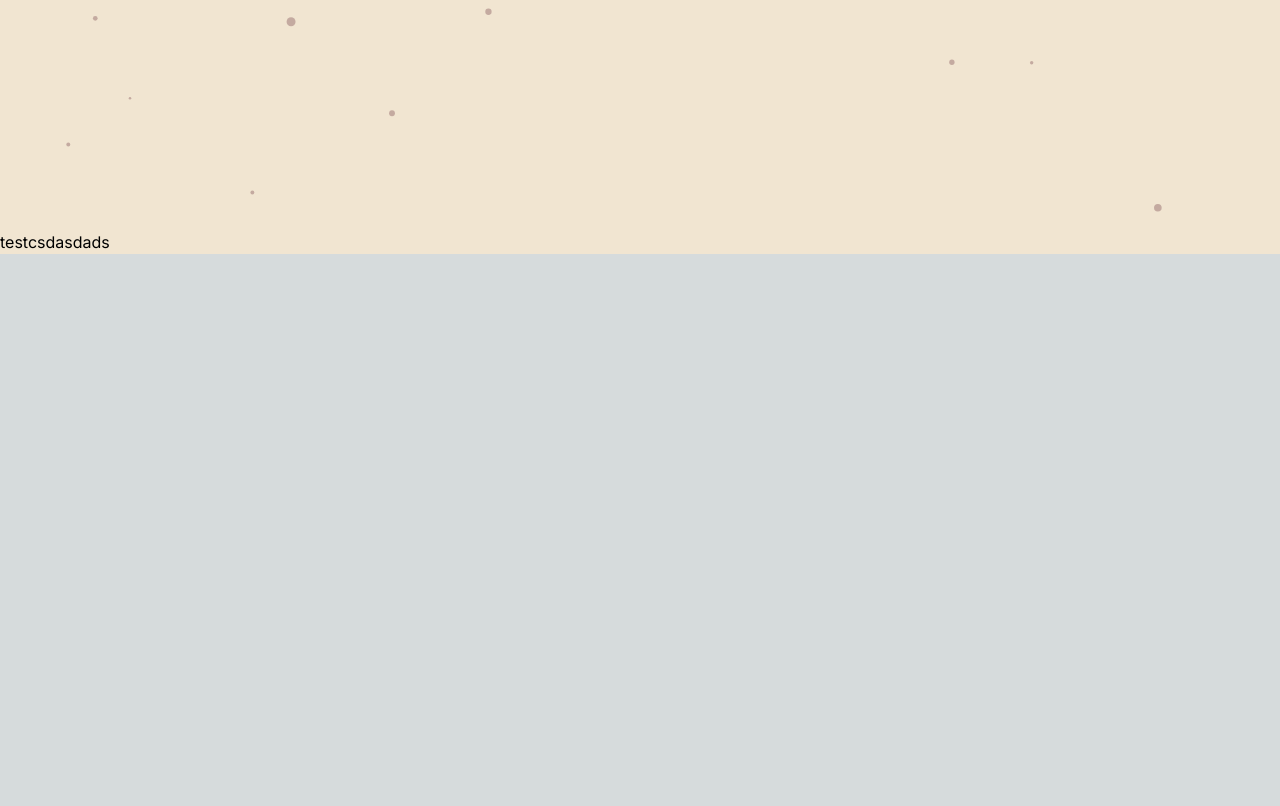
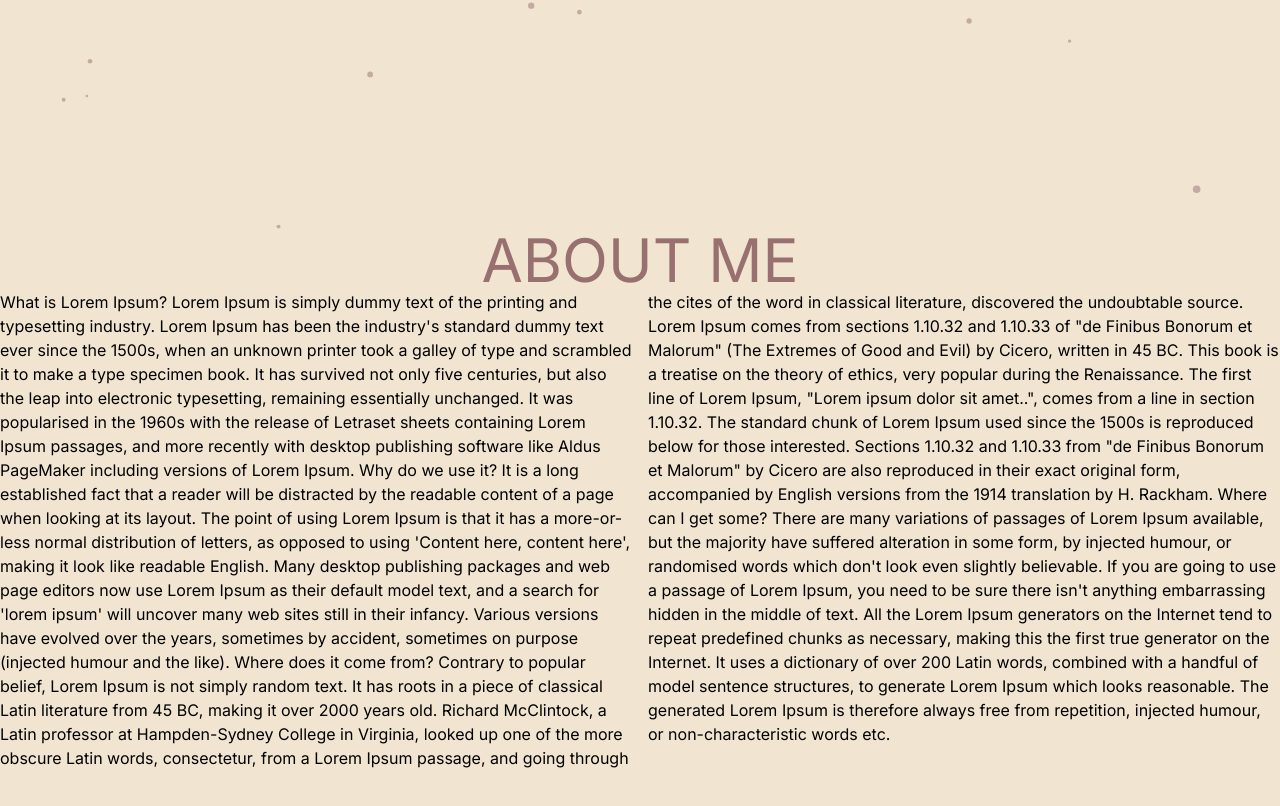
Before and after one commit to Shyflowerrs/Website, a Next.js app in the folder portfolio/: page / in a window 1280 px wide. Shown: the part 570-1376 px from the top of the page. Before the commit the page ends 824 px from the top, so only its background shows below. Built offline with nearby package versions, Linux system fonts and the light colour scheme.

Commit message:
added about me section

```diff
--- a/portfolio/src/app/page.tsx
+++ b/portfolio/src/app/page.tsx
@@ -23,8 +23,26 @@
 
       <Particle/>
     </header>
-    <main className="bg-mainBG">
-testcsdasdads
+    <main className="bg-mainBG h-screen" id="about">
+      <h1 className="text-bold text-6xl text-center">ABOUT ME</h1>
+    <div className="container mx-auto columns-2">
+  <p>
+  What is Lorem Ipsum?
+Lorem Ipsum is simply dummy text of the printing and typesetting industry. Lorem Ipsum has been the industry's standard dummy text ever since the 1500s, when an unknown printer took a galley of type and scrambled it to make a type specimen book. It has survived not only five centuries, but also the leap into electronic typesetting, remaining essentially unchanged. It was popularised in the 1960s with the release of Letraset sheets containing Lorem Ipsum passages, and more recently with desktop publishing software like Aldus PageMaker including versions of Lorem Ipsum.
+
+Why do we use it?
+It is a long established fact that a reader will be distracted by the readable content of a page when looking at its layout. The point of using Lorem Ipsum is that it has a more-or-less normal distribution of letters, as opposed to using 'Content here, content here', making it look like readable English. Many desktop publishing packages and web page editors now use Lorem Ipsum as their default model text, and a search for 'lorem ipsum' will uncover many web sites still in their infancy. Various versions have evolved over the years, sometimes by accident, sometimes on purpose (injected humour and the like).
+
+
+Where does it come from?
+Contrary to popular belief, Lorem Ipsum is not simply random text. It has roots in a piece of classical Latin literature from 45 BC, making it over 2000 years old. Richard McClintock, a Latin professor at Hampden-Sydney College in Virginia, looked up one of the more obscure Latin words, consectetur, from a Lorem Ipsum passage, and going through the cites of the word in classical literature, discovered the undoubtable source. Lorem Ipsum comes from sections 1.10.32 and 1.10.33 of "de Finibus Bonorum et Malorum" (The Extremes of Good and Evil) by Cicero, written in 45 BC. This book is a treatise on the theory of ethics, very popular during the Renaissance. The first line of Lorem Ipsum, "Lorem ipsum dolor sit amet..", comes from a line in section 1.10.32.
+
+The standard chunk of Lorem Ipsum used since the 1500s is reproduced below for those interested. Sections 1.10.32 and 1.10.33 from "de Finibus Bonorum et Malorum" by Cicero are also reproduced in their exact original form, accompanied by English versions from the 1914 translation by H. Rackham.
+
+Where can I get some?
+There are many variations of passages of Lorem Ipsum available, but the majority have suffered alteration in some form, by injected humour, or randomised words which don't look even slightly believable. If you are going to use a passage of Lorem Ipsum, you need to be sure there isn't anything embarrassing hidden in the middle of text. All the Lorem Ipsum generators on the Internet tend to repeat predefined chunks as necessary, making this the first true generator on the Internet. It uses a dictionary of over 200 Latin words, combined with a handful of model sentence structures, to generate Lorem Ipsum which looks reasonable. The generated Lorem Ipsum is therefore always free from repetition, injected humour, or non-characteristic words etc.
+    </p>
+</div>
     </main>
 
     </>
```
